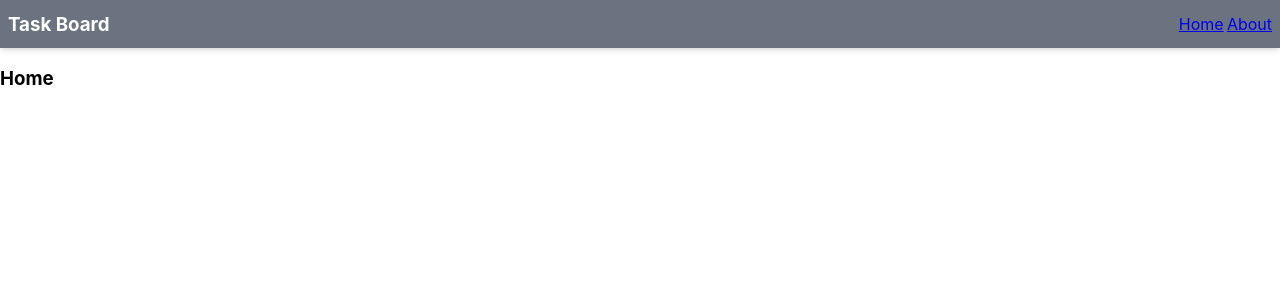
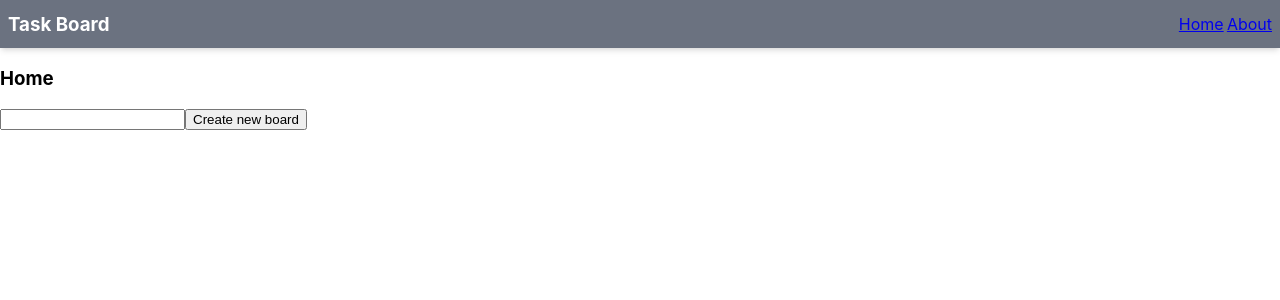
Before and after one commit to AleksandTsupko/simpleTaskBoard, a React (Create React App) app in the folder my_task_board/: page / in a window 1280 px wide. Shown: the top 300 px of the page. Built offline with nearby package versions, Linux system fonts and the light colour scheme.

Commit message:
initial equipment

```diff
--- a/my_task_board/src/pages/HomePage/HomePage.module.scss
+++ b/my_task_board/src/pages/HomePage/HomePage.module.scss
@@ -0,0 +1,3 @@
+.wrong {
+    border-color: red
+}
--- a/my_task_board/src/pages/HomePage/HomePage.tsx
+++ b/my_task_board/src/pages/HomePage/HomePage.tsx
@@ -1,5 +1,33 @@
+import { useRef, useState } from "react"
+import classes from './HomePage.module.scss'
+
 export function HomePage() {
+    const [newBoardName, setNewBoardName] = useState("")
+    const boardNameInput = useRef<HTMLInputElement>(null)
+
+    const createHandler = (e:React.MouseEvent) => {
+        e.preventDefault()
+        if (newBoardName) {
+
+        } else if (boardNameInput.current) {
+            boardNameInput.current.classList.add(classes.wrong)
+            boardNameInput.current.focus()
+        }
+    }
+
+
     return (
-        <h3>Home</h3>
+        <>
+            <h3>Home</h3>
+            <form>
+                <input
+                    ref={boardNameInput}
+                    type="text"
+                    value={newBoardName}
+                    onChange={e => setNewBoardName(e.target.value)}
+                />
+                <button onClick={(e) => createHandler(e)}>Create new board</button>
+            </form>
+        </>
     )
 }
```
